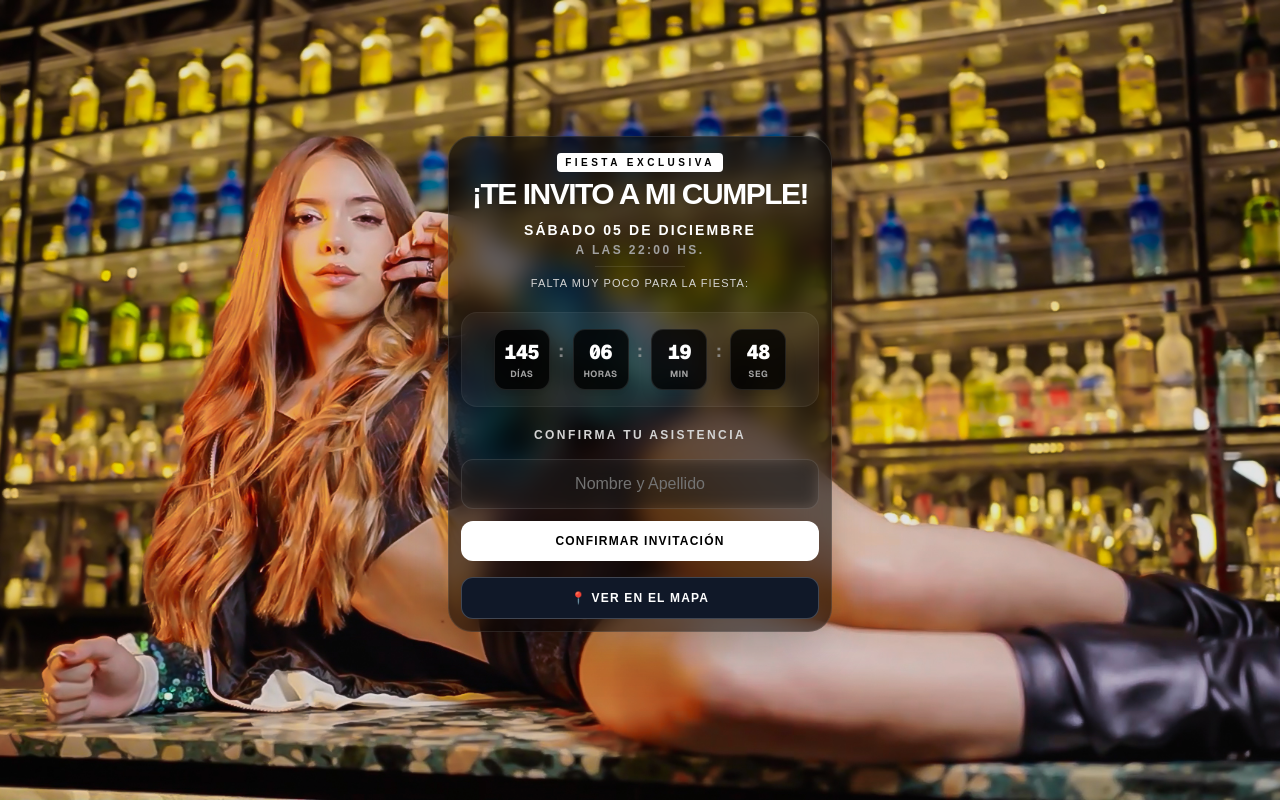
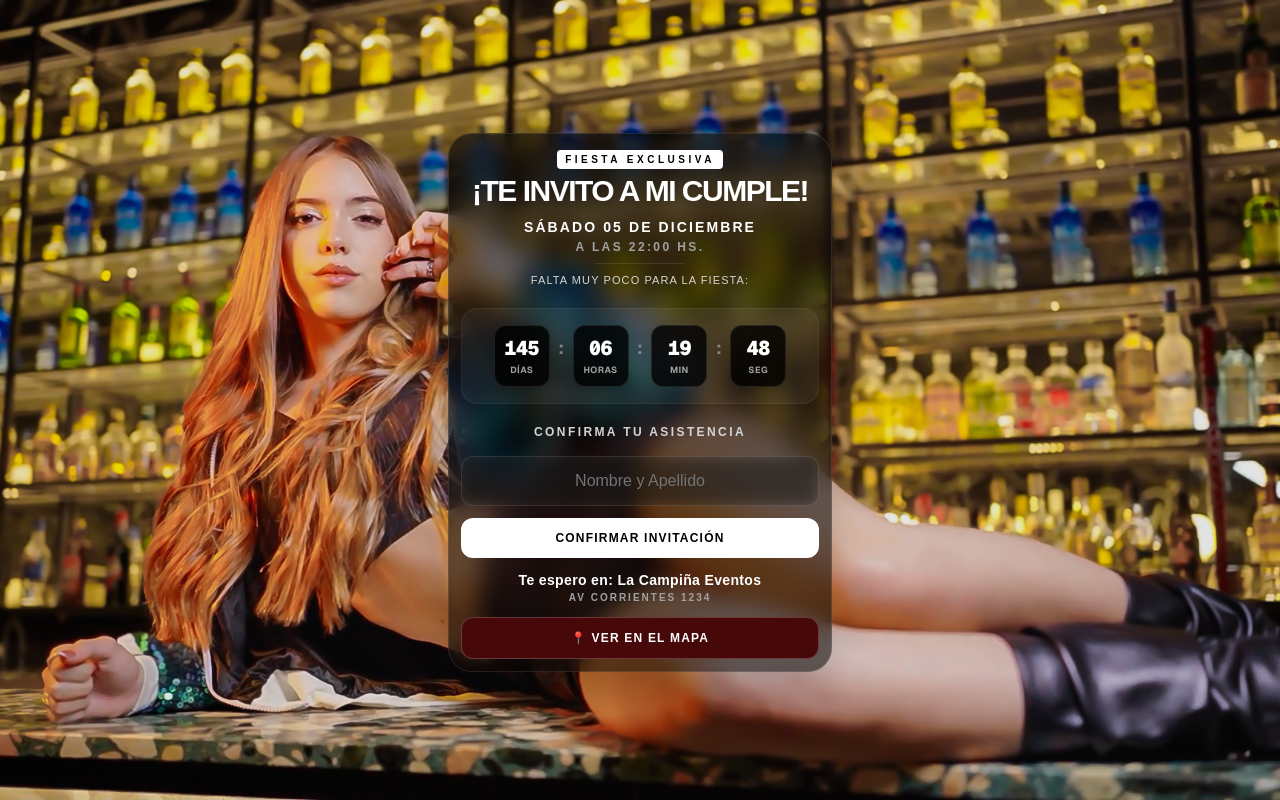
Before and after one commit to rosaduartemercedes/tarjeta-cumple, a Next.js app: page / in a window 1280 px wide. Built offline with nearby package versions, Linux system fonts and the light colour scheme.

Commit message:
mas detalles

```diff
--- a/app/page.js
+++ b/app/page.js
@@ -23,7 +23,7 @@ export default function Home() {
       // 1. bg-[url('/foto-mobile.jpg')] -> Carga la foto vertical por defecto (celulares).
       // 2. md:bg-[url('/foto-desktop.jpg')] -> En pantallas grandes (computadoras), cambia la foto a la horizontal.
       // 3. justify-end md:justify-center -> Abajo en el celu (para no tapar la cara), centrado en la compu.
-      className="relative min-h-screen w-full flex flex-col items-center justify-end p-4 pb-12 md:justify-center bg-cover bg-center bg-no-repeat bg-[url('/fondocata2.jpg')] md:bg-[url('/fondocata4.jpg')]"
+      className="relative min-h-screen w-full flex flex-col items-center justify-end p-4 pb-3 md:justify-center bg-cover bg-center bg-no-repeat bg-[url('/fondocata2.jpg')] md:bg-[url('/fondocata4.jpg')]"
     >
       <div className="absolute inset-0 bg-neutral-950/10 z-0"></div>
 
--- a/components/Formulario.js
+++ b/components/Formulario.js
@@ -93,7 +93,6 @@ if (
 
 
 
-
         <h2 className="text-xs font-bold uppercase tracking-[0.2em] text-neutral-300">Confirma tu asistencia</h2>
       </div>
 
@@ -118,6 +117,12 @@ if (
         {status === "loading" ? "Confirmando..." : "Confirmar Invitación"}
       </button>
 
+ <div className="text-center mt-0 mb-0">
+
+  <p className="text-sm font-semibold text-white tracking-wide">Te espero en: La Campiña Eventos</p>
+  <p className="text-[10px] font-bold uppercase tracking-[0.2em] text-neutral-400">Av Corrientes 1234 </p>
+
+</div>
 
 
 <a
@@ -128,7 +133,7 @@ if (
 
   rel="noopener noreferrer"
 
- className="w-full bg-gray-900 border border-white/20 hover:border-white/40 text-white hover:text-neutral-200 p-3 rounded-xl font-bold uppercase tracking-widest text-xs transition-all active:scale-[0.98] text-center block mt-1 hover:cursor-pointer"
+ className="w-full bg-red-950 border border-white/20 hover:border-white/40 text-white hover:text-neutral-200 p-3 rounded-xl font-bold uppercase tracking-widest text-xs transition-all active:scale-[0.98] text-center block mt-0 hover:cursor-pointer"
 >
 
   📍 Ver en el mapa
```
